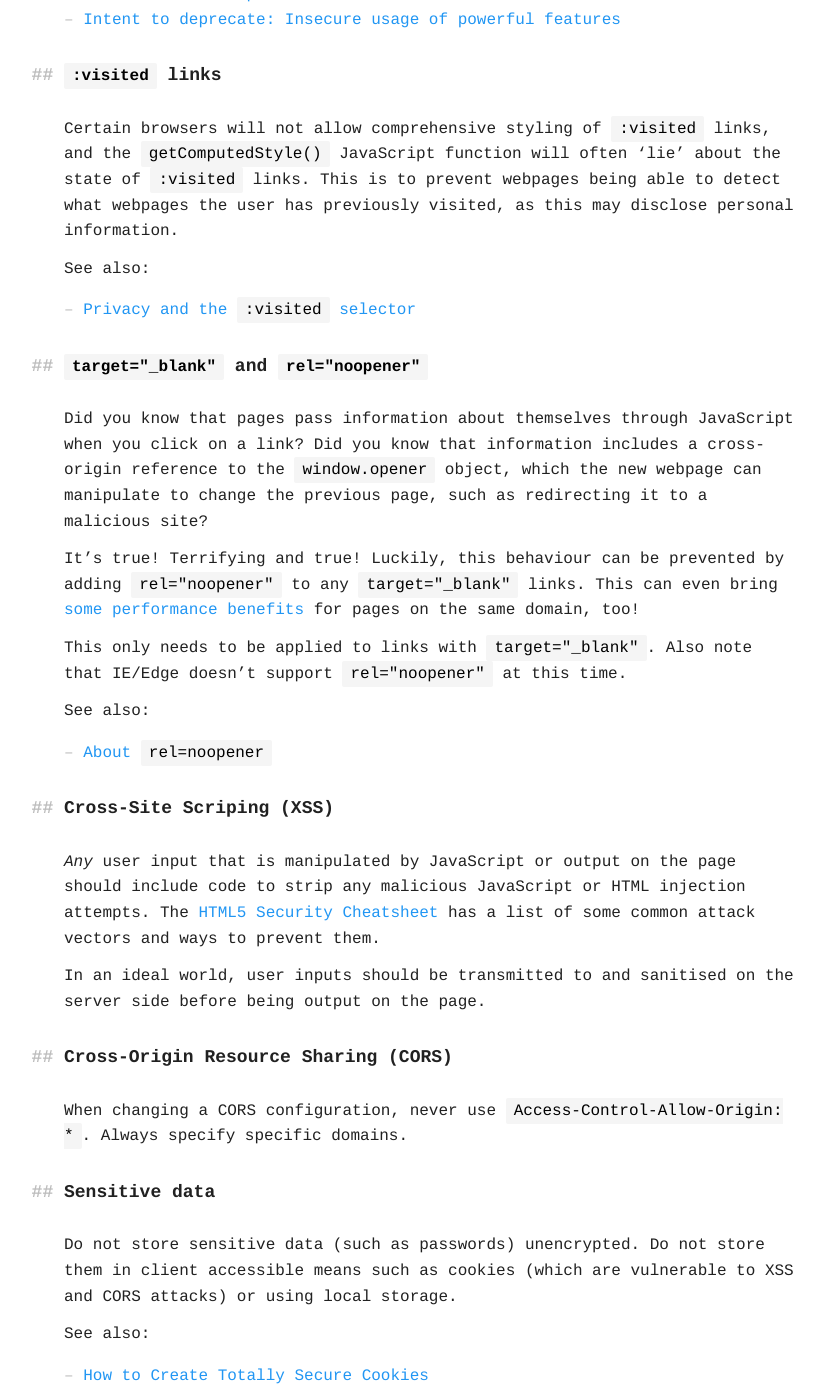
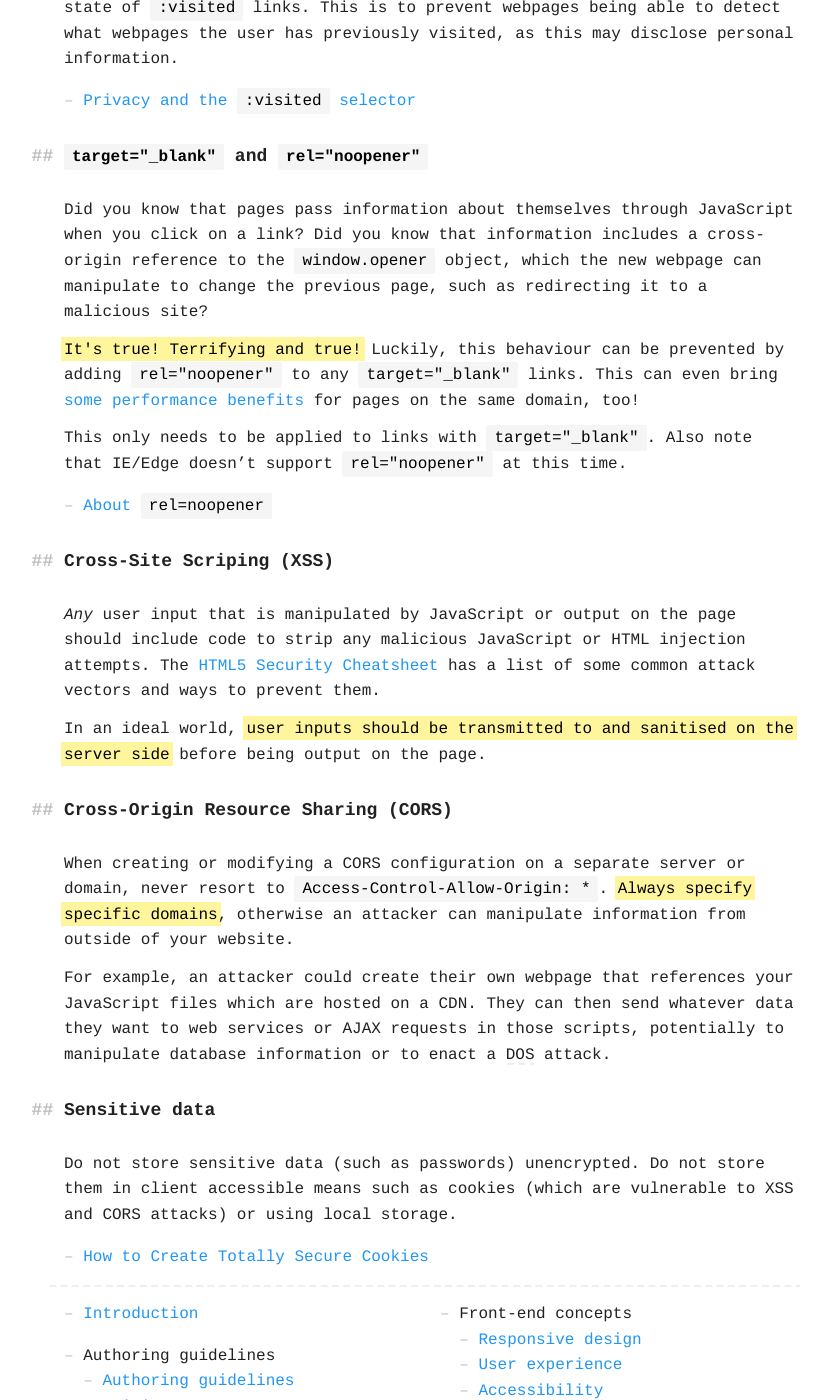
Before and after one commit to querkmachine/FSFrontEndDocs, a Jekyll site: the page built from concepts/security.md, in a window 1280 px wide and 1400 px high, scrolled down 660 px. Shown: the whole window, without its empty margins (208-1036 px from the left). Built offline with Jekyll 4.4.1, drawn with Linux system fonts in a browser that asks for light colours; some of the changed text lies outside the part shown.

Commit message:
More security page updates

```diff
--- a/concepts/security.md
+++ b/concepts/security.md
@@ -7,18 +7,9 @@
 
 ## HTTPS
 
-A number of browsers prevent access to some HTML5 APIs unless accessed via HTTPS, particularly if these can be used to obtain personal information about a user. Currently this includes:
+A number of browsers prevent access to some HTML5 APIs unless accessed via HTTPS, particularly if these can be used to obtain personal information about a user. This currently includes geolocation lookup and WebRTC.
 
-* Geolocation
-* `getUserMedia()` (WebRTC)
-
-Other APIs that may soon become HTTPS-only include:
-
-* Device motion and orientation
-* Fullscreen
-* Encrypted Media Extensions (EME)
-
-See also:
+Other APIs that may soon become HTTPS-only include: device motion and orientation, fullscreen capabilities, and Encrypted Media Extensions (EME)
 
 * [Secure Contexts specification](https://w3c.github.io/webappsec-secure-contexts/)
 * [Intent to deprecate: Insecure usage of powerful features](https://groups.google.com/a/chromium.org/forum/#!msg/blink-dev/2LXKVWYkOus/gT-ZamfwAKsJ)
@@ -26,19 +17,15 @@
 ## `:visited` links
 Certain browsers will not allow comprehensive styling of `:visited` links, and the `getComputedStyle()` JavaScript function will often 'lie' about the state of `:visited` links. This is to prevent webpages being able to detect what webpages the user has previously visited, as this may disclose personal information.
 
-See also:
-
 * [Privacy and the `:visited` selector](https://developer.mozilla.org/en-US/docs/Web/CSS/Privacy_and_the_:visited_selector)
 
 ## `target="_blank"` and `rel="noopener"`
 
 Did you know that pages pass information about themselves through JavaScript when you click on a link? Did you know that information includes a cross-origin reference to the `window.opener` object, which the new webpage can manipulate to change the previous page, such as redirecting it to a malicious site?
 
-It's true! Terrifying and true! Luckily, this behaviour can be prevented by adding `rel="noopener"` to any `target="_blank"` links. This can even bring [some performance benefits](https://jakearchibald.com/2016/performance-benefits-of-rel-noopener/) for pages on the same domain, too!
+&zwnj;<mark>It's true! Terrifying and true!</mark> Luckily, this behaviour can be prevented by adding `rel="noopener"` to any `target="_blank"` links. This can even bring [some performance benefits](https://jakearchibald.com/2016/performance-benefits-of-rel-noopener/) for pages on the same domain, too!
 
 This only needs to be applied to links with `target="_blank"`. Also note that IE/Edge doesn't support `rel="noopener"` at this time.
-
-See also:
 
 * [About `rel=noopener`](https://mathiasbynens.github.io/rel-noopener/)
 
@@ -46,16 +33,16 @@
 
 *Any* user input that is manipulated by JavaScript or output on the page should include code to strip any malicious JavaScript or HTML injection attempts. The [HTML5 Security Cheatsheet](http://html5sec.org) has a list of some common attack vectors and ways to prevent them.
 
-In an ideal world, user inputs should be transmitted to and sanitised on the server side before being output on the page.
+In an ideal world, <mark>user inputs should be transmitted to and sanitised on the server side</mark> before being output on the page.
 
 ## Cross-Origin Resource Sharing (CORS)
 
-When changing a CORS configuration, never use `Access-Control-Allow-Origin: *`. Always specify specific domains.
+When creating or modifying a CORS configuration on a separate server or domain, never resort to `Access-Control-Allow-Origin: *`. <mark>Always specify specific domains</mark>, otherwise an attacker can manipulate information from outside of your website.
+
+For example, an attacker could create their own webpage that references your JavaScript files which are hosted on a CDN. They can then send whatever data they want to web services or AJAX requests in those scripts, potentially to manipulate database information or to enact a <abbr title="Denial of Service">DOS</abbr> attack.
 
 ## Sensitive data
 
 Do not store sensitive data (such as passwords) unencrypted. Do not store them in client accessible means such as cookies (which are vulnerable to XSS and CORS attacks) or using local storage.
 
-See also:
-
 * [How to Create Totally Secure Cookies](http://blog.teamtreehouse.com/how-to-create-totally-secure-cookies)
```
